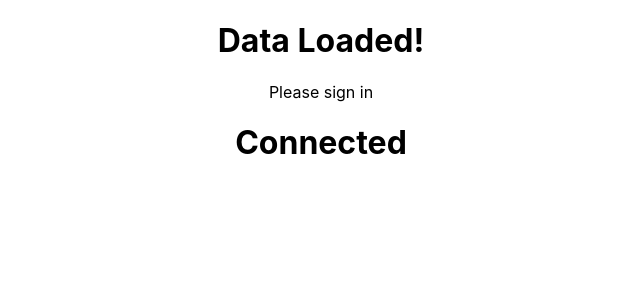
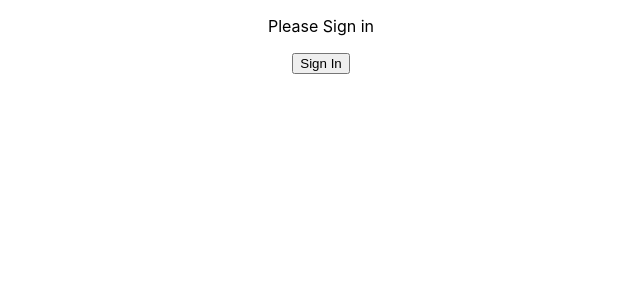
Before and after one commit to Quack842/gitpod-react, a React (Create React App) app in the folder my-app/: page / in a window 1280 px wide. Shown: the top 300 px of the page, without its empty margins (319-959 px from the left). Built offline with nearby package versions, Linux system fonts and the light colour scheme.

Commit message:
follow along video

```diff
--- a/my-app/src/App.js
+++ b/my-app/src/App.js
@@ -7,12 +7,13 @@
 import EventBinding from './components/EventBinding';
 import ConditionalRenderingClass from './components/ConditionalRenderingClass';
 import ConditionalRenderingFunction from './components/ConditionalRenderingFunction';
+import NestingComponents from './components/NestingComponents';
+import MethodsAsPropsParent from './components/MethodsAsPropsParent';
 
 function App() {
   return (
     <div className="App">
-      <ConditionalRenderingClass />
-      <ConditionalRenderingFunction connected={true} />
+      <MethodsAsPropsParent />
     </div>
   );
 }
--- a/my-app/src/components/ConditionalRenderingClass.js
+++ b/my-app/src/components/ConditionalRenderingClass.js
@@ -14,7 +14,7 @@
     return (
       <div>
         <h1>{this.state.isLoaded ? 'Data Loaded!' : 'Loading...'}</h1>
-        {this.isLoggedIn ? (
+        {this.state.isLoggedIn ? (
           <div>
             <p>Welcome to the site! Please complete the steps below:</p>
             <ol>
--- /dev/null
+++ b/my-app/src/components/MethodsAsPropsChild.js
@@ -0,0 +1,29 @@
+import React from 'react'
+
+function MethodsAsPropsChild(props) {
+  return (
+    <div>
+        {
+            props.isLoggedIn ? (
+                <div>
+                    <p>Welcome to the Site! Please Complete the steps below:</p>
+                    <ol>
+                        <li>Confirm your email</li>
+                        <li>Complete your profile</li>
+                        <li>Subscribe to the newsletter</li>
+                    </ol>
+
+                    <button onClick={props.handleSignOut}>Sign Out</button>
+                </div>
+            ) : (
+                <div>
+                    <p>Please Sign in</p>
+                    <button onClick={props.handleSignIn}>Sign In</button>
+                </div>
+            )
+        }
+    </div>
+  )
+}
+
+export default MethodsAsPropsChild
--- /dev/null
+++ b/my-app/src/components/MethodsAsPropsParent.js
@@ -0,0 +1,38 @@
+import React, { Component } from 'react'
+import MethodsAsPropsChild from './MethodsAsPropsChild'
+
+export class MethodsAsPropsParent extends Component {
+    constructor(props) {
+        super(props)
+        this.state = {
+            isLoggedIn: false,
+        }
+    }
+
+    handleSignIn = () => {
+        this.setState({
+            isLoggedIn: true
+        })
+        console.log(this)
+    }
+
+    handleSignOut = () => {
+        this.setState({
+            isLoggedOut: false
+        })
+        console.log(this)
+    }
+
+    render() {
+        return (
+        <div>
+            <MethodsAsPropsChild isLoggedIn={this.state.isLoggedIn}
+            handleSignIn={this.handleSignIn}
+            handleSignOut={this.handleSignOut}
+            />
+        </div>
+        )
+    }
+}
+
+export default MethodsAsPropsParent
--- /dev/null
+++ b/my-app/src/components/NestingComponents.js
@@ -0,0 +1,25 @@
+import React, { Component } from 'react'
+import UserMessage from './UserMessage'
+import UserData from './UserData'
+
+export class NestingComponents extends Component {
+  constructor(props) {
+    super(props)
+
+    this.state = {
+      isLoaded: true,
+      isLoggedIn: true
+    }
+  }
+
+  render() {
+    return (
+      <div>
+        <UserData isLoaded={this.state.isLoaded} />
+        <UserMessage isLoggedIn={this.state.isLoggedIn} />
+      </div>
+    )
+  }
+}
+
+export default NestingComponents
--- /dev/null
+++ b/my-app/src/components/UserData.js
@@ -0,0 +1,9 @@
+import React from 'react'
+
+function UserData(props) {
+  return (
+    <h1>{props.isLoaded ? 'Data Loaded!' : 'Loading...'}</h1>
+  )
+}
+
+export default UserData
--- /dev/null
+++ b/my-app/src/components/UserMessage.js
@@ -0,0 +1,22 @@
+import React from 'react'
+
+function UserMessage(props) {
+  return (
+    <div>
+      {props.isLoggedIn ? (
+        <div>
+          <p>Welcome to the site! Please complete the steps below:</p>
+          <ol>
+            <li>Comfirm Email</li>
+            <li>Complete your profile</li>
+            <li>Subscribe to the newsletter</li>
+          </ol>
+        </div>
+      ) : (
+        <p>Please sign in</p>
+      )}
+    </div>
+  )
+}
+
+export default UserMessage
```
